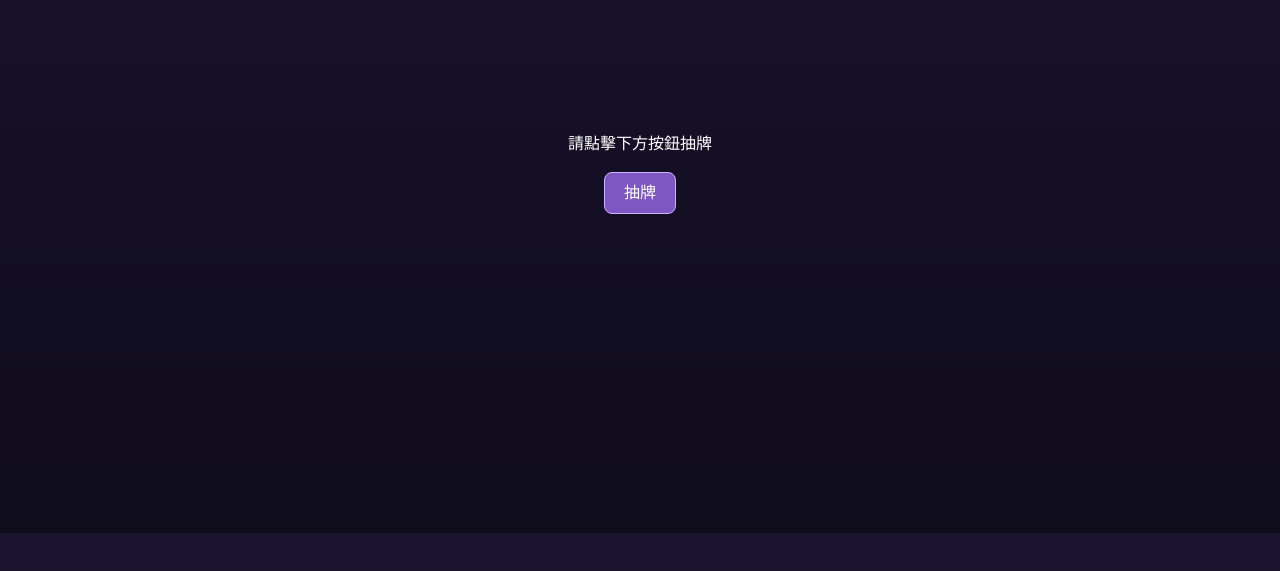
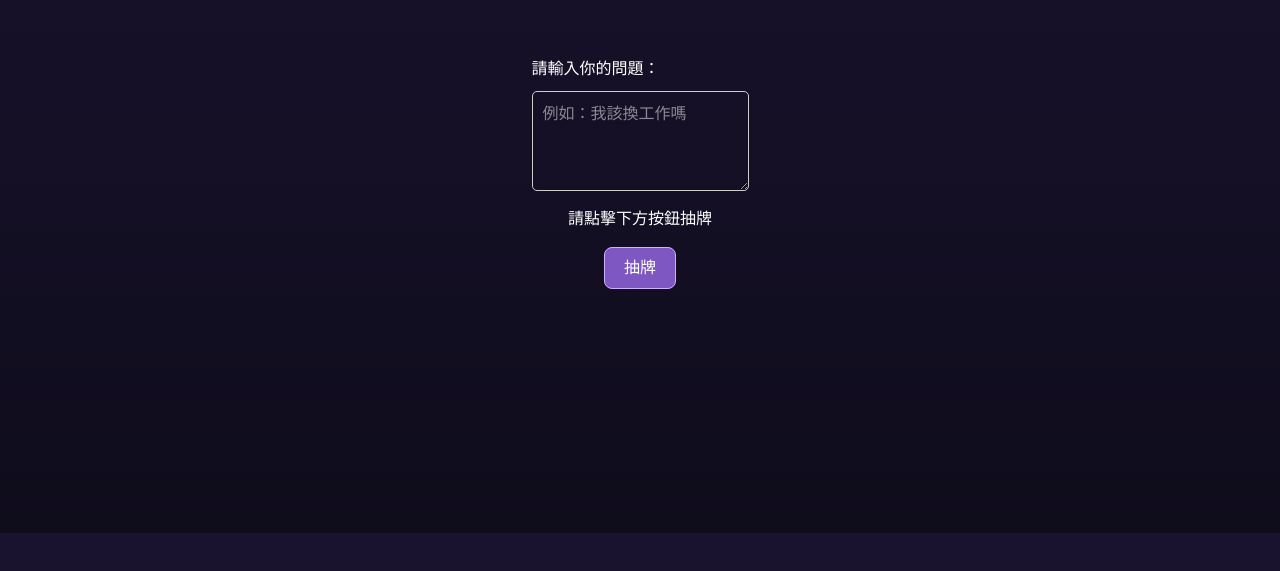
Before and after one commit to Chang00Z/tarot-tool-by-skyyi0530, a Next.js app: page / in a window 1280 px wide. Shown: the part 267-838 px from the top of the page. Built offline with nearby package versions, Linux system fonts and the light colour scheme.

Commit message:
feat: question input

```diff
--- a/src/app/page.js
+++ b/src/app/page.js
@@ -1,3 +1,4 @@
+"use client";
 import DrawCard from "@/components/DrawCard/DrawCard";
 
 export default function Home() {
--- a/src/components/DrawCard/DrawCard.jsx
+++ b/src/components/DrawCard/DrawCard.jsx
@@ -2,11 +2,11 @@
 import { useState } from "react";
 import cards from "@/data/cards.json";
 import { Result } from "../Result/Result";
+import { QuestionInput } from "../QuestionInput/QuestionInput";
 import style from "./DrawCard.module.css";
 
 export default function DrawCard() {
-  // TODO: 讓使用者自行輸入問題
-  const question = null; // "下半年的工作運勢";
+  const [question, setQuestion] = useState("");
   const [card, setCard] = useState(null);
 
   function drawCard() {
@@ -23,6 +23,10 @@ export default function DrawCard() {
 
   return (
     <div className={style.container}>
+      <QuestionInput
+        value={question}
+        onChange={(event) => setQuestion(event.target.value)}
+      />
       <p>請點擊下方按鈕抽牌</p>
       <button onClick={drawCard} className={style.button}>
         {card ? "重抽" : "抽牌"}
--- /dev/null
+++ b/src/components/QuestionInput/QuestionInput.jsx
@@ -0,0 +1,16 @@
+"use client";
+import style from "./QuestionInput.module.css";
+
+export const QuestionInput = ({ value, onChange }) => {
+  return (
+    <div className={style.container}>
+      <label htmlFor="user-question">請輸入你的問題：</label>
+      <textarea
+        id="user-question"
+        placeholder="例如：我該換工作嗎"
+        value={value}
+        onChange={onChange}
+      />
+    </div>
+  );
+};
--- /dev/null
+++ b/src/components/QuestionInput/QuestionInput.module.css
@@ -0,0 +1,17 @@
+.container {
+  display: flex;
+  flex-direction: column;
+  width: 100%;
+  max-width: 600px;
+  margin: 0 auto;
+}
+
+.container textarea {
+  width: 100%;
+  height: 100px;
+  padding: 10px;
+  margin-top: 10px;
+  border-radius: 5px;
+  border: 1px solid #ccc;
+  font-size: 16px;
+}
```
